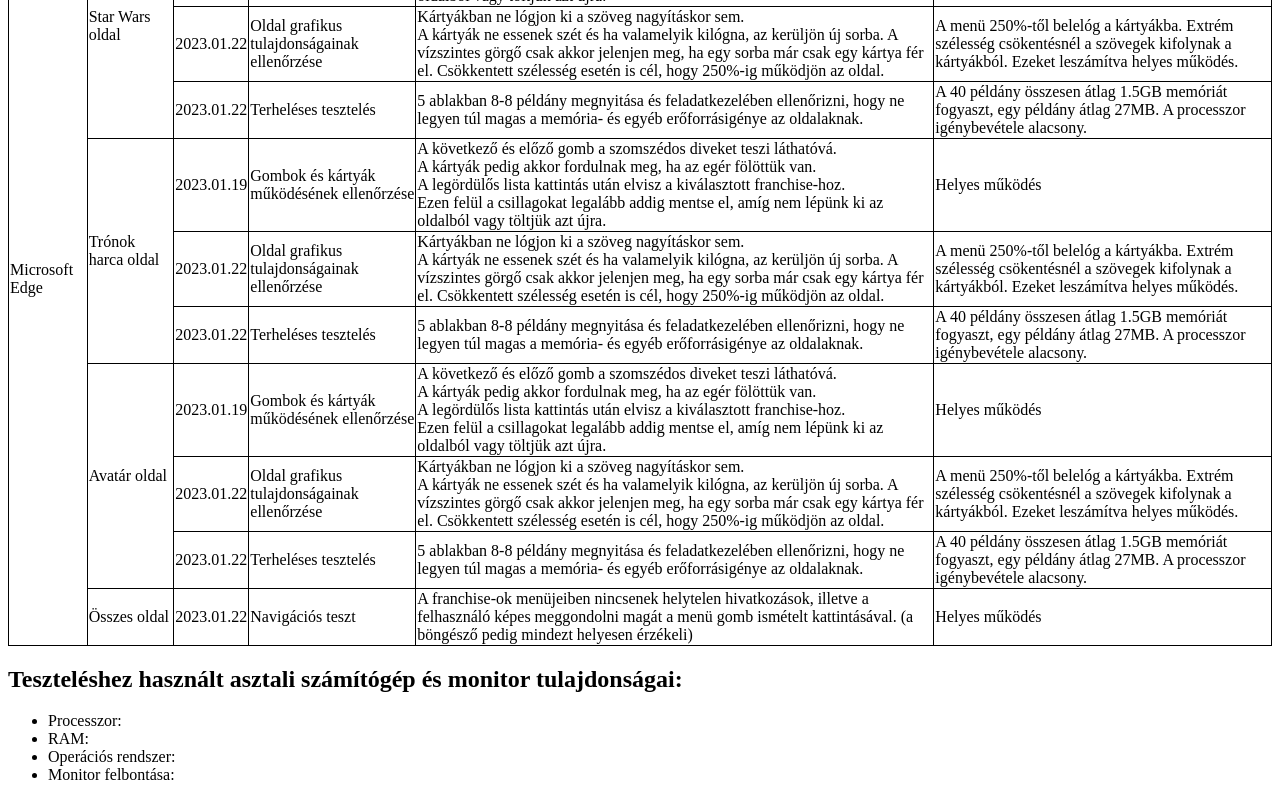
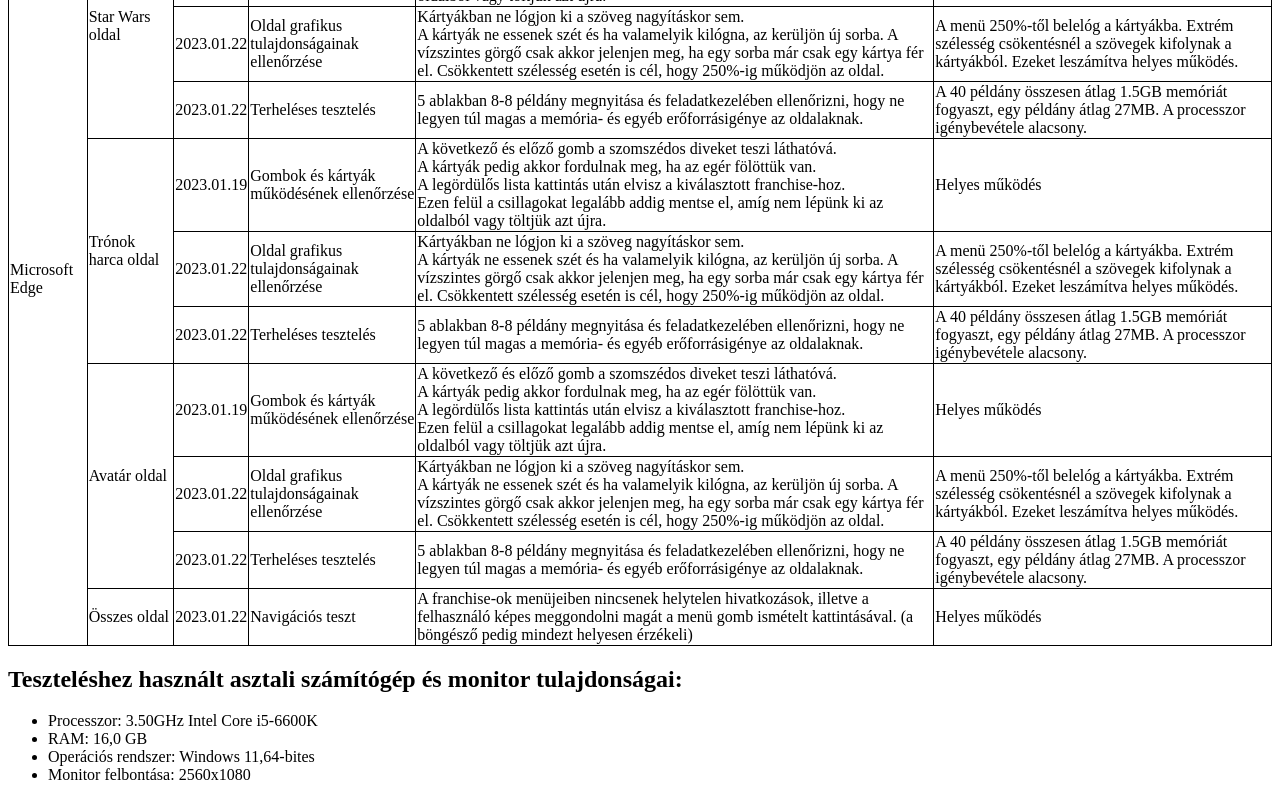
Before and after one commit to ShadowStarX/EKKE-StarWars, a plain HTML site: page Documentation/TesztJegyzokony_Rózsa.html in a window 1280 px wide. Shown: the part 941-1741 px from the top of the page. Drawn offline with Linux system fonts and the light colour scheme.

Commit message:
Pc tulajdonságok megadása - Saját tesztjegyzőkönyv

```diff
--- a/Documentation/TesztJegyzokony_Rózsa.html
+++ b/Documentation/TesztJegyzokony_Rózsa.html
@@ -164,10 +164,10 @@
     </table>
     <h2>Teszteléshez használt asztali számítógép és monitor tulajdonságai:</h2>
     <ul>
-      <li>Processzor: </li>
-      <li>RAM: </li>
-      <li>Operációs rendszer: </li>
-      <li>Monitor felbontása: </li>
+      <li>Processzor: 3.50GHz Intel Core i5-6600K</li>
+      <li>RAM: 16,0 GB</li>
+      <li>Operációs rendszer: Windows 11,64-bites</li>
+      <li>Monitor felbontása: 2560x1080</li>
     </ul>
 </body>
 </html>
```
